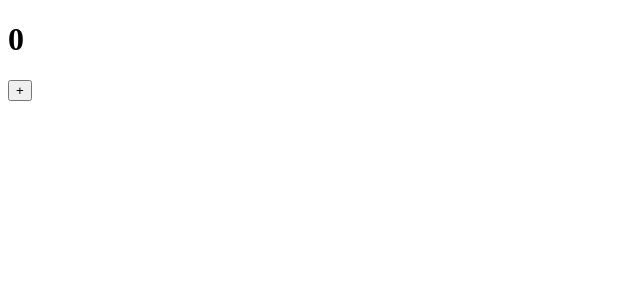
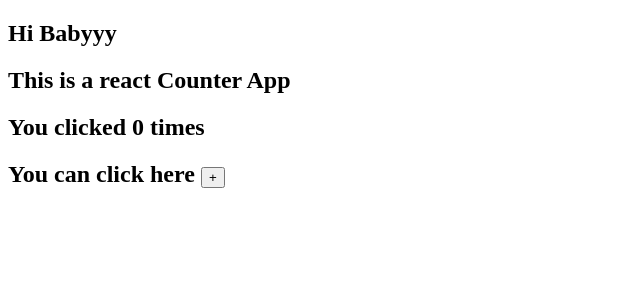
Before and after one commit to fayisdotdev/learn_react, a React (Vite) app: page / in a window 1280 px wide. Shown: the top 300 px of the page, without its empty margins (0-640 px from the left). Built offline with nearby package versions, Linux system fonts and the light colour scheme.

Commit message:
counter app done

```diff
--- a/src/App.jsx
+++ b/src/App.jsx
@@ -1,11 +1,20 @@
-function increment() {
-  console.log("Increment");
-}
+import { useState } from "react";
+
 export default function App() {
+  const increment = () => {
+    setCount(count + 1);
+    console.log("Count is: ", count);
+  };
+  const [count, setCount] = useState(0); // useState is a Hook that lets you add React state to function components. setState is a function that lets you update the state. You can pass an initial state to useState. The initial state is 0 in this case.
   return (
     <div>
-      <h1>0</h1>
-      <button onClick={increment}>+</button>
+      <h2>Hi Babyyy</h2>
+      <h2>This is a react Counter App</h2>
+      <h2>You clicked {count} times</h2>
+      <h2>
+        You can click here <button onClick={increment}>+</button>{" "}
+      </h2>
+      {/* <h1>{count}</h1> */}
     </div>
   );
 }
```
